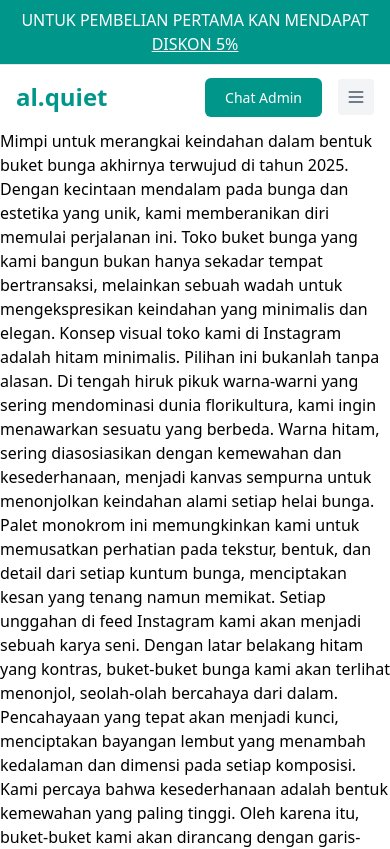
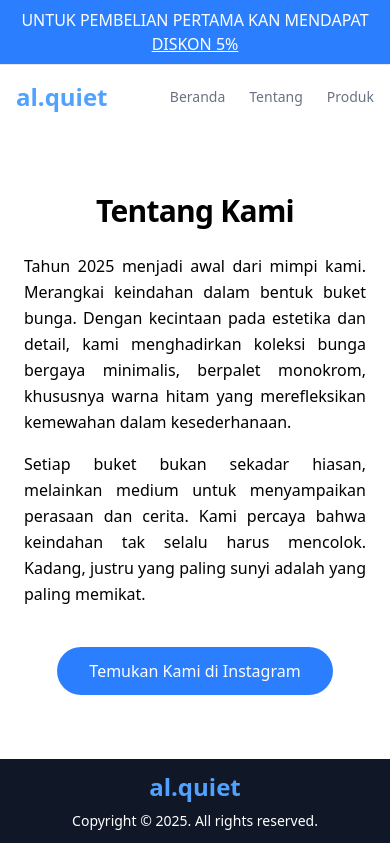
Before and after one commit to Ryyzaid/al.quietstore, a plain HTML site: page about.html in a window 390 px wide. Shown: the top 849 px of the page. Drawn offline with nearby package versions, Linux system fonts and the light colour scheme.

Commit message:
Update about.html

```diff
--- a/about.html
+++ b/about.html
@@ -10,7 +10,7 @@
 
 <body>
     <!-- PROMOTION  -->
-    <div class="border-b border-gray-200 bg-teal-600 px-4 py-2 text-white">
+    <div class="border-b border-gray-200 bg-blue-500 px-4 py-2 text-white">
         <p class="text-center font-medium">
             UNTUK PEMBELIAN PERTAMA KAN MENDAPAT
             <a href="#" class="inline-block underline"> DISKON 5% </a>
@@ -23,13 +23,13 @@
         <div class="mx-auto max-w-screen-xl px-4 sm:px-6 lg:px-8">
             <div class="flex h-16 items-center justify-between">
                 <div class="md:flex md:items-center md:gap-12">
-                    <a class="text-2xl flex justify-center font-bold text-teal-600 sm:justify-start block text-teal-600 "
+                    <a class="text-2xl flex justify-center font-bold sm:justify-start block text-blue-400 "
                         href="index.html">
                         <h1>al.quiet</h1>
                     </a>
                 </div>
 
-                <div class="hidden md:block">
+                <div class="md:block">
                     <nav aria-label="Global">
                         <ul class="flex items-center gap-6 text-sm">
                             <li>
@@ -56,66 +56,57 @@
                     </nav>
                 </div>
 
-                <div class="flex items-center gap-4">
-                    <div class="sm:flex sm:gap-4">
-                        <div class="sm:flex">
-                            <a class="rounded-md bg-teal-600 px-5 py-2.5 text-sm font-medium text-white dark:text-white dark:hover:bg-teal-500"
-                                href="#">
-                                Chat Admin
-                            </a>
-                        </div>
-                    </div>
-
-                    <div class="block md:hidden">
-                        <button
-                            class="rounded-sm bg-gray-100 p-2 text-gray-600 transition hover:text-gray-600/75 dark:bg-gray-800 dark:text-white dark:hover:text-white/75">
-                            <svg xmlns="http://www.w3.org/2000/svg" class="size-5" fill="none" viewBox="0 0 24 24"
-                                stroke="currentColor" stroke-width="2">
-                                <path stroke-linecap="round" stroke-linejoin="round" d="M4 6h16M4 12h16M4 18h16" />
-                            </svg>
-                        </button>
-                    </div>
-                </div>
             </div>
+        </div>
         </div>
     </header>
     <!-- END NAVBAR  -->
 
     <!-- CALL TO ACTION  -->
+    <section class="bg-white py-16 px-6 md:px-20">
+        <div class="max-w-3xl mx-auto">
+            <h2 class="text-3xl md:text-4xl font-bold mb-6 tracking-tight text-center">
+                Tentang Kami
+            </h2>
+            <p class="text-base md:text-lg leading-relaxed text-justify mb-4">
+                Tahun 2025 menjadi awal dari mimpi kami. Merangkai keindahan dalam bentuk buket bunga. Dengan kecintaan
+                pada estetika dan detail, kami menghadirkan koleksi bunga bergaya minimalis, berpalet monokrom,
+                khususnya warna hitam yang merefleksikan kemewahan dalam kesederhanaan.
+            </p>
+            <p class="text-base md:text-lg leading-relaxed text-justify mb-4">
+                Setiap buket bukan sekadar hiasan, melainkan medium untuk menyampaikan perasaan dan cerita. Kami percaya
+                bahwa keindahan tak selalu harus mencolok. Kadang, justru yang paling sunyi adalah yang paling memikat.
+            </p>
+        </div>
+        <div class="text-center mt-10">
+            <a href="https://www.instagram.com/al.queit?igsh=MXRlOHd3NnNodWt3eA%3D%3D" target="_blank"
+                class="inline-block px-8 py-3 bg-blue-500 text-white font-medium rounded-full hover:bg-blue-200 transition">
+                Temukan Kami di Instagram
+            </a>
+        </div>
+
+
+    </section>
+
 
     <!-- END CALL TO ACTION  -->
 
     <!-- PRODUCT LIST  -->
-    Mimpi untuk merangkai keindahan dalam bentuk buket bunga akhirnya terwujud di tahun 2025. Dengan kecintaan mendalam
-    pada bunga dan estetika yang unik, kami memberanikan diri memulai perjalanan ini. Toko buket bunga yang kami bangun
-    bukan hanya sekadar tempat bertransaksi, melainkan sebuah wadah untuk mengekspresikan keindahan yang minimalis dan
-    elegan. Konsep visual toko kami di Instagram adalah hitam minimalis. Pilihan ini bukanlah tanpa alasan. Di tengah
-    hiruk pikuk warna-warni yang sering mendominasi dunia florikultura, kami ingin menawarkan sesuatu yang berbeda.
-    Warna hitam, sering diasosiasikan dengan kemewahan dan kesederhanaan, menjadi kanvas sempurna untuk menonjolkan
-    keindahan alami setiap helai bunga. Palet monokrom ini memungkinkan kami untuk memusatkan perhatian pada tekstur,
-    bentuk, dan detail dari setiap kuntum bunga, menciptakan kesan yang tenang namun memikat. Setiap unggahan di feed
-    Instagram kami akan menjadi sebuah karya seni. Dengan latar belakang hitam yang kontras, buket-buket bunga kami akan
-    terlihat menonjol, seolah-olah bercahaya dari dalam. Pencahayaan yang tepat akan menjadi kunci, menciptakan bayangan
-    lembut yang menambah kedalaman dan dimensi pada setiap komposisi. Kami percaya bahwa kesederhanaan adalah bentuk
-    kemewahan yang paling tinggi. Oleh karena itu, buket-buket kami akan dirancang dengan garis-garis bersih, komposisi
-    yang tidak berlebihan, dan fokus pada kualitas bunga yang prima. Lebih dari sekadar menjual bunga, kami ingin
-    menyampaikan sebuah cerita. Cerita tentang apresiasi terhadap keindahan yang tidak selalu harus mencolok, tentang
-    elegansi dalam kesederhanaan, dan tentang bagaimana bunga dapat menjadi medium untuk mengungkapkan perasaan
-    terdalam. Dengan identitas visual hitam minimalis, kami berharap dapat menarik pelanggan yang memiliki selera
-    serupa, mereka yang menghargai desain yang thoughtful dan estetika yang abadi. Tahun 2025 adalah awal dari
-    perjalanan yang penuh harapan ini, di mana setiap buket yang kami rangkai adalah manifestasi dari passion dan
-    dedikasi kami.
+
     <!-- END PRODUCT LIST  -->
 
     <!-- FOOTER -->
     <footer class="bg-gray-900">
-        <div class="mx-auto max-w-screen-xl px-4 py-8 sm:px-6 lg:px-8">
+        <div class="mx-auto max-w-screen-xl px-4 py-3 sm:px-6 lg:px-8">
             <div class="sm:flex sm:items-center sm:justify-between">
                 <div>
-                    <img src="logo.PNG" alt="" class="h-15" viewBox="0 0 28 24" fill="none">
+                    <a
+                        class="text-2xl flex justify-center font-bold text-blue-400 sm:justify-start block text-blue-400 ">
+                        <h1>al.quiet</h1>
+                    </a>
                 </div>
 
-                <p class="mt-4 text-center text-sm text-white lg:mt-0 lg:text-right">
+                <p class="mt-2 text-center text-sm text-white lg:mt-0 lg:text-right">
                     Copyright &copy; 2025. All rights reserved.
                 </p>
             </div>
```
